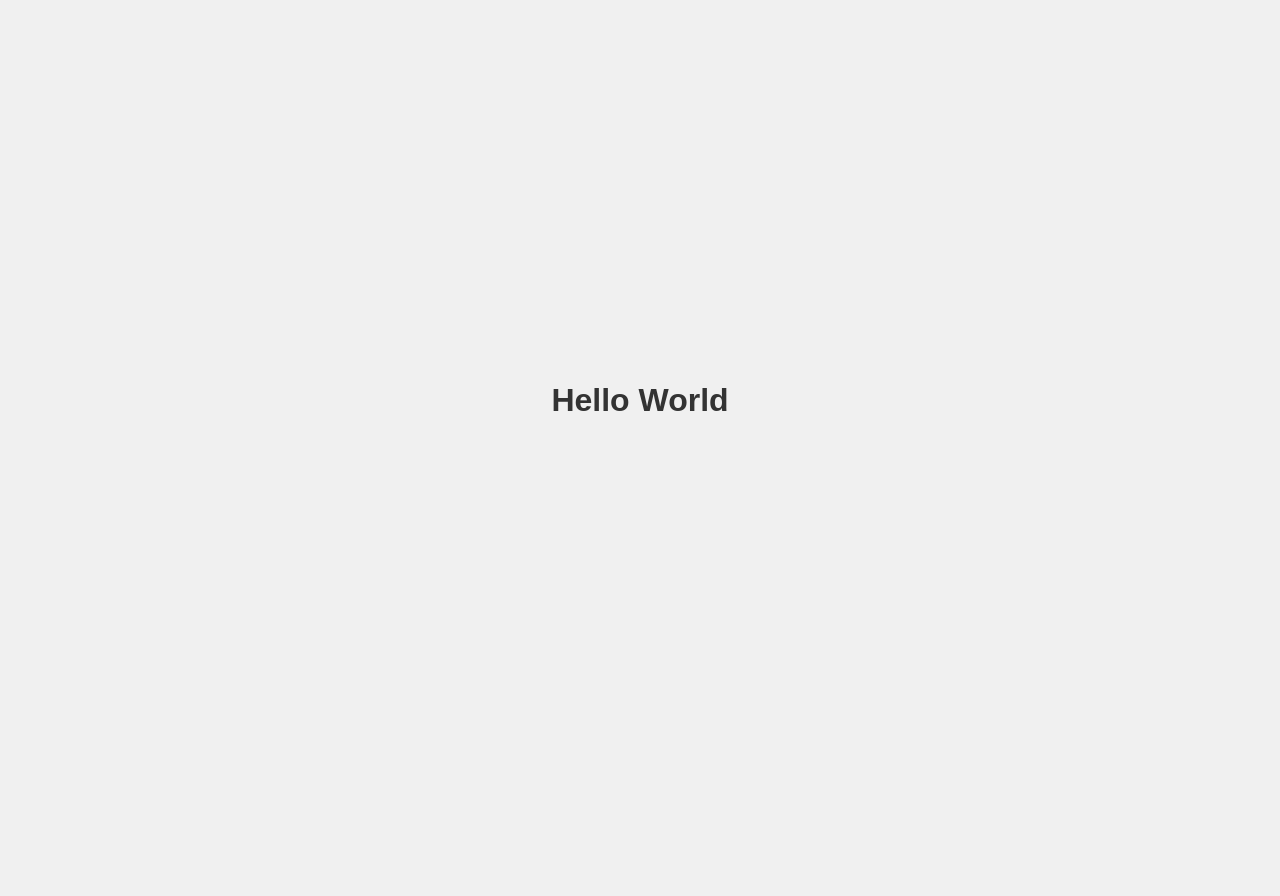
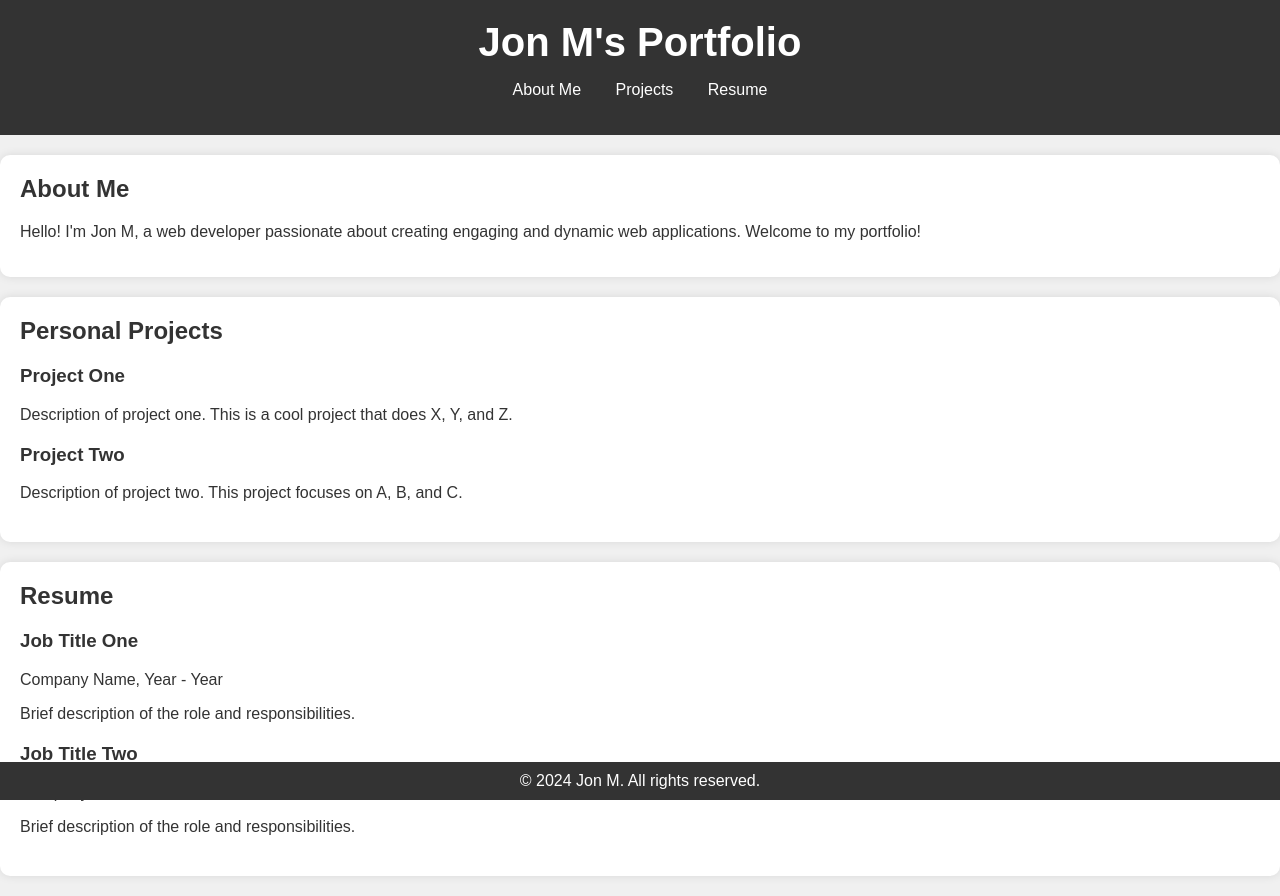
Before and after one commit to jonathanpmcelwain/jonathanpmcelwain.github.io, a plain HTML site: page index.html in a window 1280 px wide. Before the commit the page ends 800 px from the top, so only its background shows below. Drawn offline with Linux system fonts and the light colour scheme.

Commit message:
First Changes
Some practice to experiment and see what it looks like

```diff
--- a/index.html
+++ b/index.html
@@ -3,23 +3,51 @@
 <head>
     <meta charset="UTF-8">
     <meta name="viewport" content="width=device-width, initial-scale=1.0">
-    <title>Hello World</title>
-    <style>
-        body {
-            display: flex;
-            justify-content: center;
-            align-items: center;
-            height: 100vh;
-            margin: 0;
-            font-family: Arial, sans-serif;
-            background-color: #f0f0f0;
-        }
-        h1 {
-            color: #333;
-        }
-    </style>
+    <title>Jon M's Portfolio</title>
+    <link rel="stylesheet" href="styles.css">
 </head>
 <body>
-    <h1>Hello World</h1>
+    <header>
+        <h1>Jon M's Portfolio</h1>
+        <nav>
+            <ul>
+                <li><a href="#about">About Me</a></li>
+                <li><a href="#projects">Projects</a></li>
+                <li><a href="#resume">Resume</a></li>
+            </ul>
+        </nav>
+    </header>
+    <section id="about">
+        <h2>About Me</h2>
+        <p>Hello! I'm Jon M, a web developer passionate about creating engaging and dynamic web applications. Welcome to my portfolio!</p>
+    </section>
+    <section id="projects">
+        <h2>Personal Projects</h2>
+        <div class="project">
+            <h3>Project One</h3>
+            <p>Description of project one. This is a cool project that does X, Y, and Z.</p>
+        </div>
+        <div class="project">
+            <h3>Project Two</h3>
+            <p>Description of project two. This project focuses on A, B, and C.</p>
+        </div>
+    </section>
+    <section id="resume">
+        <h2>Resume</h2>
+        <div class="experience">
+            <h3>Job Title One</h3>
+            <p>Company Name, Year - Year</p>
+            <p>Brief description of the role and responsibilities.</p>
+        </div>
+        <div class="experience">
+            <h3>Job Title Two</h3>
+            <p>Company Name, Year - Year</p>
+            <p>Brief description of the role and responsibilities.</p>
+        </div>
+    </section>
+    <footer>
+        <p>&copy; 2024 Jon M. All rights reserved.</p>
+    </footer>
+    <script src="scripts.js"></script>
 </body>
 </html>
--- /dev/null
+++ b/scripts.js
@@ -0,0 +1,16 @@
+document.addEventListener('DOMContentLoaded', () => {
+    const navLinks = document.querySelectorAll('nav ul li a');
+
+    navLinks.forEach(link => {
+        link.addEventListener('click', (e) => {
+            e.preventDefault();
+            const targetId = e.target.getAttribute('href').substring(1);
+            const targetSection = document.getElementById(targetId);
+
+            window.scrollTo({
+                top: targetSection.offsetTop,
+                behavior: 'smooth'
+            });
+        });
+    });
+});
--- /dev/null
+++ b/styles.css
@@ -0,0 +1,64 @@
+body {
+    font-family: 'Arial', sans-serif;
+    margin: 0;
+    padding: 0;
+    background-color: #f0f0f0;
+    color: #333;
+}
+
+header {
+    background-color: #333;
+    color: #fff;
+    padding: 20px 0;
+    text-align: center;
+}
+
+header h1 {
+    margin: 0;
+    font-size: 2.5em;
+}
+
+nav ul {
+    list-style: none;
+    padding: 0;
+}
+
+nav ul li {
+    display: inline;
+    margin: 0 15px;
+}
+
+nav ul li a {
+    color: #fff;
+    text-decoration: none;
+}
+
+section {
+    padding: 20px;
+    margin: 20px 0;
+    background-color: #fff;
+    border-radius: 10px;
+    box-shadow: 0 0 10px rgba(0, 0, 0, 0.1);
+}
+
+section h2 {
+    margin-top: 0;
+}
+
+.project, .experience {
+    margin-bottom: 20px;
+}
+
+footer {
+    background-color: #333;
+    color: #fff;
+    text-align: center;
+    padding: 10px 0;
+    position: fixed;
+    width: 100%;
+    bottom: 0;
+}
+
+footer p {
+    margin: 0;
+}
```
